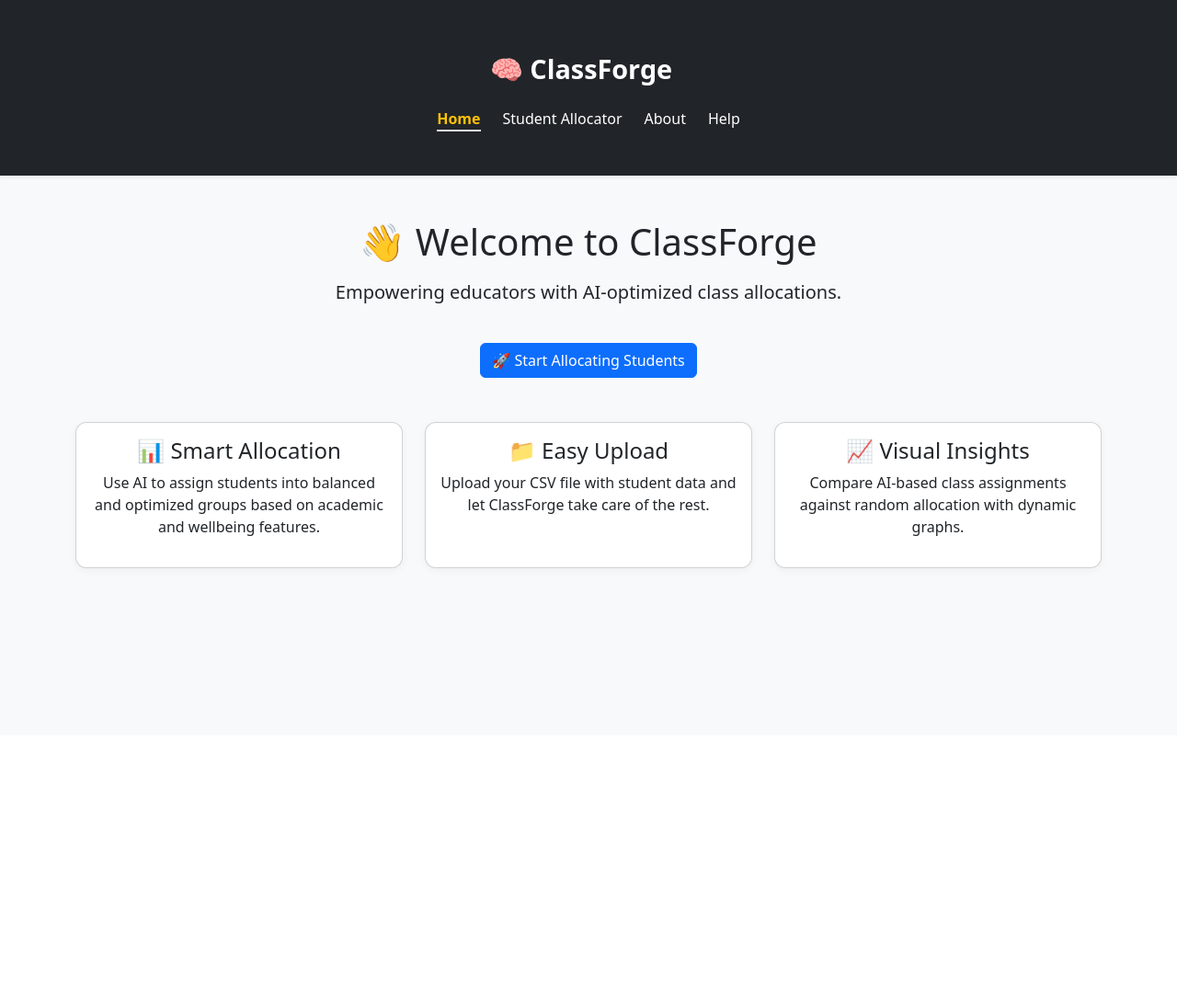
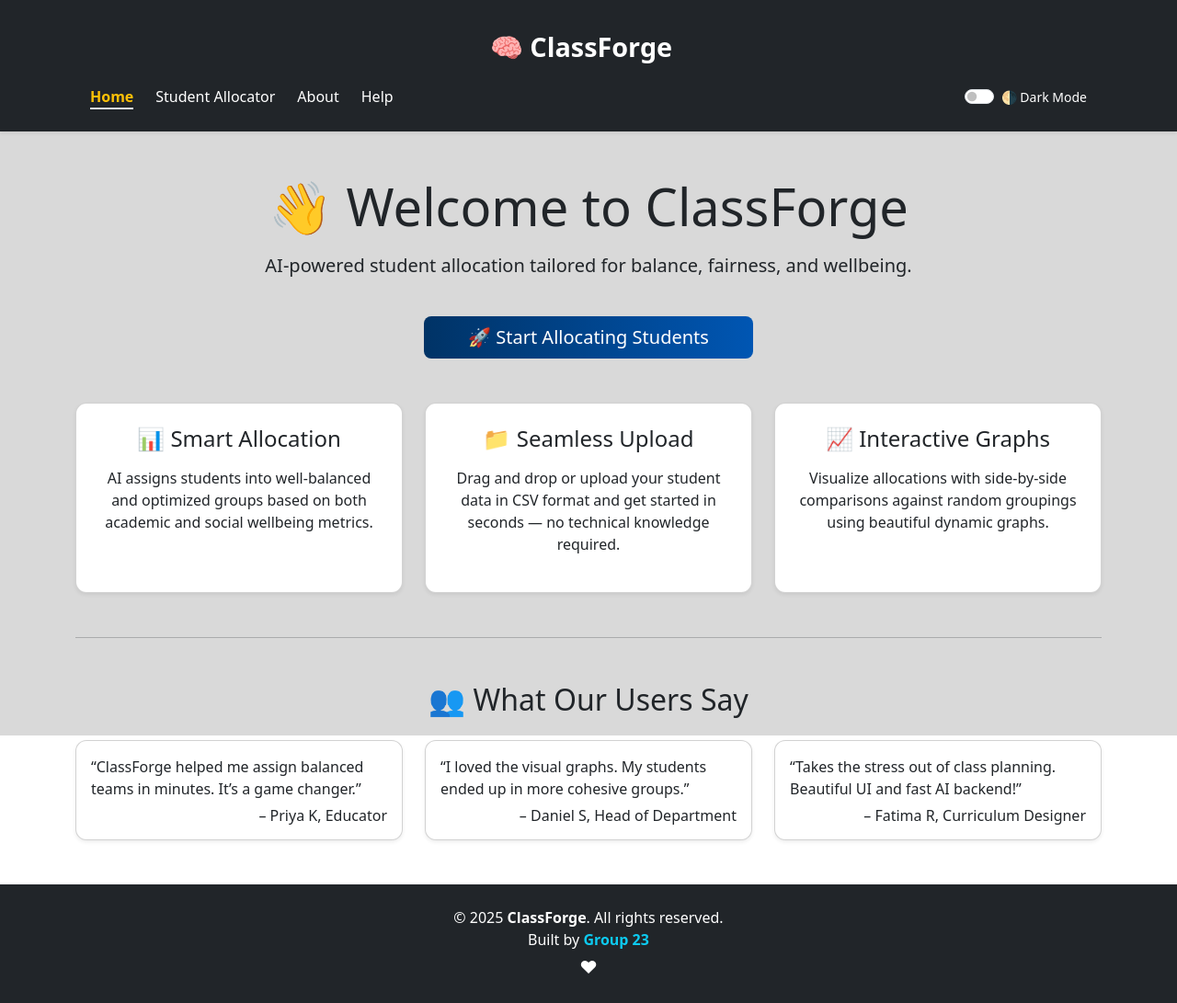
Before and after one commit to MaleeshaPeiris/ClassForge, a Flask app: page /home in a window 1280 px wide. Shown: the whole page at 92% size. Before the commit the page ends 620 px from the top, so only its background shows below. Run offline with Flask 3, Linux system fonts and the light colour scheme.

Commit message:
Ui Ux update

```diff
--- a/app/app.py
+++ b/app/app.py
@@ -11,6 +11,7 @@
 import networkx as nx
 import matplotlib.cm as cm
 import os
+from datetime import datetime
 
 app = Flask(__name__)
 G = None  # Global variable to store the graph
@@ -36,6 +37,10 @@
 @app.route('/help')
 def help():
     return render_template('help.html', active_page='help')
+
+@app.context_processor
+def inject_now():
+    return {'now': datetime.utcnow}
 
 
 @app.route('/allocate', methods=['POST'])
--- a/app/templates/base.html
+++ b/app/templates/base.html
@@ -8,27 +8,114 @@
       href="https://cdn.jsdelivr.net/npm/bootstrap@5.3.2/dist/css/bootstrap.min.css"
       rel="stylesheet"
     />
+
     <style>
-      body {
+      /*body {
         background-color: #f8f9fa;
       }
+*/
+      body.dark-mode.blur-background::before {
+        background: rgba(0, 0, 0, 0.3); /* stronger for dark mode */
+      }
+
+      .blur-background::before {
+        content: "";
+        position: fixed;
+        top: 0;
+        left: 0;
+        width: 100vw;
+        height: 100vh;
+        background: rgba(0, 0, 0, 0.15); /* dark tint */
+        backdrop-filter: blur(5px); /* subtle blur */
+        z-index: -1; /* stay behind everything */
+      }
+
       .card {
         border-radius: 12px;
         box-shadow: 0 2px 8px rgba(0, 0, 0, 0.05);
       }
+
       .navbar-brand {
         font-size: 1.8rem;
       }
+
       .nav-link {
         transition: all 0.2s ease-in-out;
       }
+
+      /* 🌑 Dark Mode Styles */
+      body.dark-mode {
+        background-color: #121212 !important;
+        color: #f1f1f1;
+      }
+
+      body.dark-mode .card {
+        background-color: #1e1e1e;
+        color: #f1f1f1;
+      }
+
+      body.dark-mode .navbar {
+        background-color: #000 !important;
+      }
+
+      body.dark-mode .nav-link {
+        color: #ccc !important;
+      }
+
+      body.dark-mode .nav-link.text-warning {
+        color: #ffc107 !important;
+      }
+
+      body.dark-mode .form-check-label {
+        color: #ccc !important;
+      }
+
+      /* 🔄 Fade-in Animation */
+      .fade-in {
+        opacity: 0;
+        animation: fadeIn ease-in 0.8s forwards;
+      }
+
+      @keyframes fadeIn {
+        0% {
+          opacity: 0;
+          transform: translateY(20px);
+        }
+        100% {
+          opacity: 1;
+          transform: translateY(0);
+        }
+      }
+
+      /* 🖼️ Smooth image fade on load */
+      img {
+        transition: opacity 0.5s ease-in;
+        opacity: 0;
+      }
+
+      img.loaded {
+        opacity: 1;
+      }
+
+      /* 🚀 Button hover animation */
+      .btn {
+        transition: transform 0.2s ease;
+      }
+
+      .btn:hover {
+        transform: scale(1.03);
+      }
+
+      .btn:active {
+        transform: scale(0.97);
+      }
     </style>
   </head>
-  <body>
+  <body class="blur-background d-flex flex-column min-vh-100">
     <!-- 🌐 Navigation Bar -->
-    <nav class="navbar navbar-dark bg-dark shadow-sm py-5">
+    <nav class="navbar navbar-dark bg-dark shadow-sm py-4">
       <div
-        class="container text-center d-flex flex-column align-items-center justify-content-center"
+        class="container d-flex flex-column align-items-center justify-content-center text-center"
       >
         <!-- 🧠 Brand Logo -->
         <a
@@ -37,31 +124,41 @@
           >🧠 ClassForge</a
         >
 
-        <!-- Navigation Links Centered Below -->
-        <div class="d-flex gap-4">
+        <!-- Navigation + Toggle Row -->
+        <div
+          class="d-flex justify-content-between align-items-center flex-wrap gap-3 w-100 px-3"
+        >
+          <!-- 🔗 Nav Links -->
+          <div class="d-flex gap-4 flex-wrap justify-content-center">
             <a
               class="nav-link {% if active_page == 'home' %}text-warning fw-semibold border-bottom border-2{% else %}text-white fw-medium small{% endif %}"
               href="{{ url_for('home') }}"
               >Home</a
             >
-
             <a
               class="nav-link {% if active_page == 'allocator' %}text-warning fw-semibold border-bottom border-2{% else %}text-white fw-medium small{% endif %}"
               href="{{ url_for('index') }}"
               >Student Allocator</a
             >
-
             <a
               class="nav-link {% if active_page == 'about' %}text-warning fw-semibold border-bottom border-2{% else %}text-white fw-medium small{% endif %}"
               href="{{ url_for('about') }}"
               >About</a
             >
-
             <a
               class="nav-link {% if active_page == 'help' %}text-warning fw-semibold border-bottom border-2{% else %}text-white fw-medium small{% endif %}"
               href="{{ url_for('help') }}"
               >Help</a
             >
+          </div>
+
+          <!-- 🌗 Dark Mode Toggle -->
+          <div class="form-check form-switch ms-auto">
+            <input class="form-check-input" type="checkbox" id="themeToggle" />
+            <label class="form-check-label text-white small" for="themeToggle"
+              >🌗 Dark Mode</label
+            >
+          </div>
         </div>
       </div>
     </nav>
@@ -71,5 +168,34 @@
 
     <!-- JS -->
     <script src="https://cdn.jsdelivr.net/npm/bootstrap@5.3.2/dist/js/bootstrap.bundle.min.js"></script>
+
+    <!-- 🌗 Theme Toggle Logic -->
+    <script>
+      const toggle = document.getElementById("themeToggle");
+
+      if (localStorage.getItem("theme") === "dark") {
+        document.body.classList.add("dark-mode");
+        toggle.checked = true;
+      }
+
+      toggle.addEventListener("change", () => {
+        document.body.classList.toggle("dark-mode");
+        if (document.body.classList.contains("dark-mode")) {
+          localStorage.setItem("theme", "dark");
+        } else {
+          localStorage.setItem("theme", "light");
+        }
+      });
+    </script>
+    <footer class="bg-dark text-white py-4 mt-auto fade-in">
+      <div class="container text-center">
+        <p class="mb-1">
+          © {{ now().year }} <strong>ClassForge</strong>. All rights
+          reserved.<br />
+          Built by <span class="text-info fw-semibold">Group 23</span>
+        </p>
+        <div class="text-white" style="font-size: 1.2rem">♥</div>
+      </div>
+    </footer>
   </body>
 </html>
--- a/app/templates/home.html
+++ b/app/templates/home.html
@@ -1,40 +1,84 @@
 {% extends "base.html" %} {% block title %}Home - ClassForge{% endblock %} {%
 block content %}
-<div class="text-center mb-5">
-  <h1 class="mb-3">👋 Welcome to ClassForge</h1>
-  <p class="lead">Empowering educators with AI-optimized class allocations.</p>
-  <a href="{{ url_for('index') }}" class="btn btn-primary mt-4"
+
+<div class="text-center mb-5 fade-in">
+  <h1 class="mb-3 display-4">👋 Welcome to <strong>ClassForge</strong></h1>
+  <p class="lead">
+    AI-powered student allocation tailored for balance, fairness, and wellbeing.
+  </p>
+  <a
+    href="{{ url_for('index') }}"
+    class="btn btn-lg btn-primary mt-4 px-5"
+    style="
+      background: linear-gradient(to right, #003366, #0056b3);
+      border: none;
+      color: white;
+    "
     >🚀 Start Allocating Students</a
   >
 </div>
 
-<div class="row text-center">
-  <div class="col-md-4 mb-4">
-    <div class="card h-100 p-3">
-      <h4>📊 Smart Allocation</h4>
+<div class="row g-4 text-center fade-in">
+  <div class="col-md-4">
+    <div class="card h-100 shadow-sm p-4">
+      <h4 class="mb-3">📊 Smart Allocation</h4>
       <p>
-        Use AI to assign students into balanced and optimized groups based on
-        academic and wellbeing features.
+        AI assigns students into well-balanced and optimized groups based on
+        both academic and social wellbeing metrics.
       </p>
     </div>
   </div>
-  <div class="col-md-4 mb-4">
-    <div class="card h-100 p-3">
-      <h4>📁 Easy Upload</h4>
+  <div class="col-md-4">
+    <div class="card h-100 shadow-sm p-4">
+      <h4 class="mb-3">📁 Seamless Upload</h4>
       <p>
-        Upload your CSV file with student data and let ClassForge take care of
-        the rest.
+        Drag and drop or upload your student data in CSV format and get started
+        in seconds — no technical knowledge required.
       </p>
     </div>
   </div>
-  <div class="col-md-4 mb-4">
-    <div class="card h-100 p-3">
-      <h4>📈 Visual Insights</h4>
+  <div class="col-md-4">
+    <div class="card h-100 shadow-sm p-4">
+      <h4 class="mb-3">📈 Interactive Graphs</h4>
       <p>
-        Compare AI-based class assignments against random allocation with
-        dynamic graphs.
+        Visualize allocations with side-by-side comparisons against random
+        groupings using beautiful dynamic graphs.
       </p>
     </div>
   </div>
 </div>
+
+<hr class="my-5" />
+
+<h2 class="text-center mb-4 fade-in">👥 What Our Users Say</h2>
+<div class="row g-4 fade-in">
+  <div class="col-md-4">
+    <div class="card p-3 shadow-sm h-100">
+      <p class="mb-2">
+        “ClassForge helped me assign balanced teams in minutes. It’s a game
+        changer.”
+      </p>
+      <h6 class="mb-0 text-end">– Priya K, Educator</h6>
+    </div>
+  </div>
+  <div class="col-md-4">
+    <div class="card p-3 shadow-sm h-100">
+      <p class="mb-2">
+        “I loved the visual graphs. My students ended up in more cohesive
+        groups.”
+      </p>
+      <h6 class="mb-0 text-end">– Daniel S, Head of Department</h6>
+    </div>
+  </div>
+  <div class="col-md-4">
+    <div class="card p-3 shadow-sm h-100">
+      <p class="mb-2">
+        “Takes the stress out of class planning. Beautiful UI and fast AI
+        backend!”
+      </p>
+      <h6 class="mb-0 text-end">– Fatima R, Curriculum Designer</h6>
+    </div>
+  </div>
+</div>
+
 {% endblock %}
```
Also changed, not shown: app/static/script.js (+28 -12 lines), app/templates/about.html (+28 -22 lines), app/templates/help.html (+20 -16 lines), app/templates/index.html (+32 -11 lines). Lines whose indentation alone changed are shown as unchanged.
